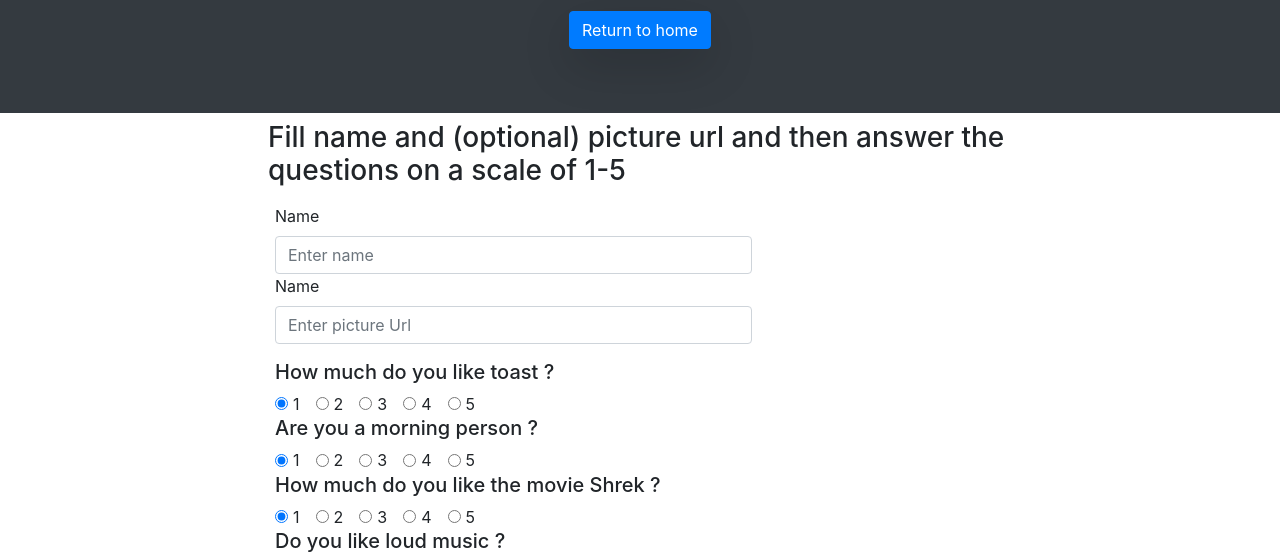
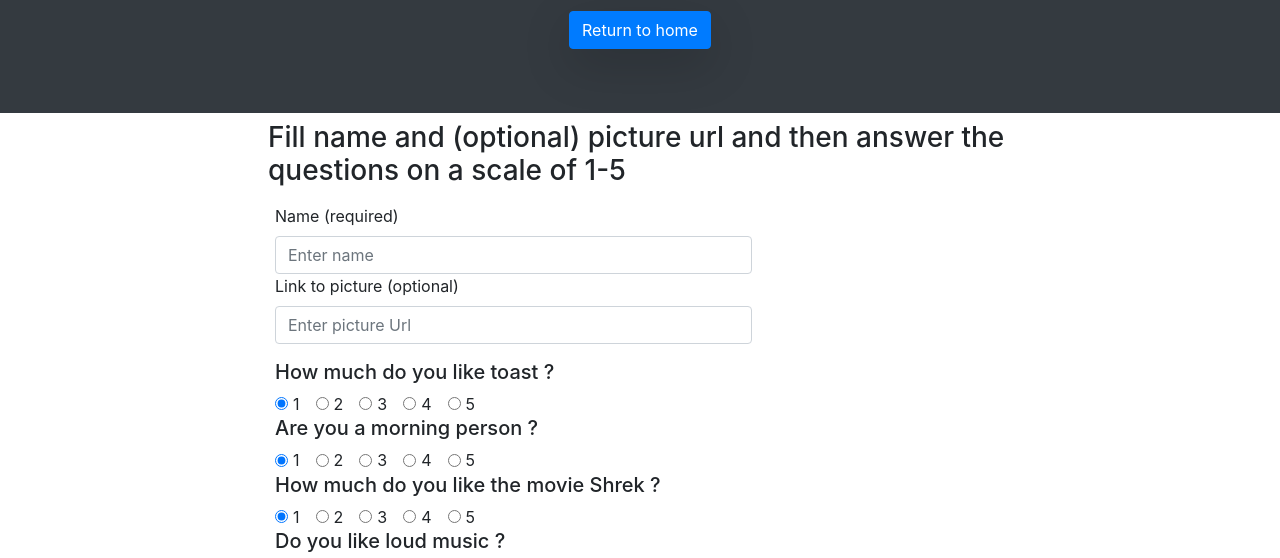
Before and after one commit to johnlobster/friendFinder, a website: page app/public/survey.html in a window 1280 px wide. Shown: the part 194-752 px from the top of the page. Drawn offline with nearby package versions, Linux system fonts and the light colour scheme; a web font is replaced by a local one.

Commit message:
updated README and cleaned up some code

```diff
--- a/app/public/javascript/admin.js
+++ b/app/public/javascript/admin.js
@@ -33,6 +33,7 @@ $("#submitButton").on("click", (event) => {
 
     }
     else {
+
         // post to api and receive response from server
 
         $.ajax("/api/admin/password", {
@@ -64,7 +65,6 @@ $("#submitButton").on("click", (event) => {
 
 // note => function notation doesn't work here as $(this) is handled incorrectly
 $(document).on("click", ".deleteBtn", function (event) {
-    console.log("Delete");
     let row = $(this).attr("data-row");
     $.ajax("/api/admin", {
         type: "DELETE",
--- a/app/public/survey.html
+++ b/app/public/survey.html
@@ -56,9 +56,9 @@
                         <div id="formBox" class="col-12 col-md-8 mb-4">
                             <form>
                                 <div class="form-group">
-                                    <label for="nameInput">Name</label>
+                                    <label for="nameInput">Name (required)</label>
                                     <input type="text" id="nameInput" class="form-control" placeholder="Enter name">
-                                    <label for="pictureUrlInput">Name</label>
+                                    <label for="pictureUrlInput">Link to picture (optional)</label>
                                     <input type="text" id="pictureUrlInput" class="form-control" placeholder="Enter picture Url">
                                 </div>
                                 <div class="form-group" id="surveyForm">
```
Also changed, not shown: README.md, results/README.md (added).
